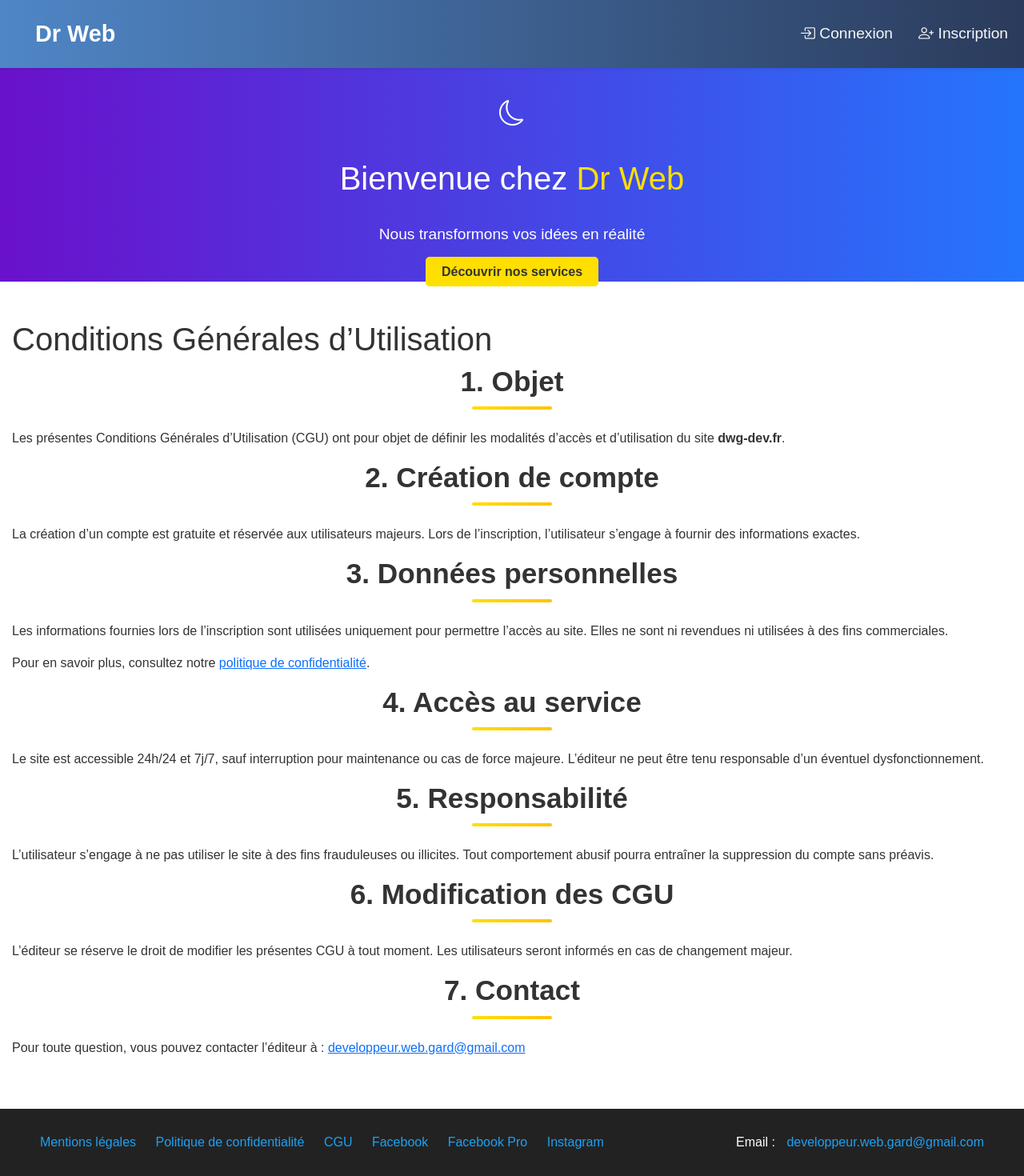
After one commit to MrLeoufff/dwg-dev, a Symfony app: template templates/legal/cgu.html.twig in a window 1280 px wide. The commit adds this page. Shown: the whole page at 80% size. Run offline with Twig, Linux system fonts and the light colour scheme; the template is opened without the code that fills it, so the values that code supplies are empty; some libraries are stand-ins or nearby versions.

Commit message:
correction style/script

```diff
--- a/templates/base.html.twig
+++ b/templates/base.html.twig
@@ -105,6 +105,7 @@
 					<div class="social-links">
 						<a href="{{ path('app_mentions_legales') }}">Mentions légales</a>
 						<a href="{{ path('app_politique_confidentialite') }}">Politique de confidentialité</a>
+						<a href="{{ path('app_cgu') }}">CGU</a>
 						<a href="https://www.facebook.com/profile.php?id=61567774622871" target="_blank" rel="noopener">Facebook</a>
 						<a href="https://www.facebook.com/profile.php?id=61567774622871" target="_blank" rel="noopener">Facebook Pro</a>
 						<a href="https://www.instagram.com/leliardrene/" target="_blank" rel="noopener">Instagram</a>
--- /dev/null
+++ b/templates/legal/cgu.html.twig
@@ -0,0 +1,36 @@
+{% extends 'base.html.twig' %}
+
+{% block title %}Conditions Générales d’Utilisation
+{% endblock %}
+
+{% block body %}
+	<div class="container py-5">
+		<h1>Conditions Générales d’Utilisation</h1>
+
+		<h2>1. Objet</h2>
+		<p>Les présentes Conditions Générales d’Utilisation (CGU) ont pour objet de définir les modalités d’accès et d’utilisation du site
+			<strong>dwg-dev.fr</strong>.</p>
+
+		<h2>2. Création de compte</h2>
+		<p>La création d’un compte est gratuite et réservée aux utilisateurs majeurs. Lors de l’inscription, l’utilisateur s’engage à fournir des informations exactes.</p>
+
+		<h2>3. Données personnelles</h2>
+		<p>Les informations fournies lors de l’inscription sont utilisées uniquement pour permettre l’accès au site. Elles ne sont ni revendues ni utilisées à des fins commerciales.</p>
+		<p>Pour en savoir plus, consultez notre
+			<a href="{{ path('app_politique_confidentialite') }}">politique de confidentialité</a>.</p>
+
+		<h2>4. Accès au service</h2>
+		<p>Le site est accessible 24h/24 et 7j/7, sauf interruption pour maintenance ou cas de force majeure. L’éditeur ne peut être tenu responsable d’un éventuel dysfonctionnement.</p>
+
+		<h2>5. Responsabilité</h2>
+		<p>L’utilisateur s’engage à ne pas utiliser le site à des fins frauduleuses ou illicites. Tout comportement abusif pourra entraîner la suppression du compte sans préavis.</p>
+
+		<h2>6. Modification des CGU</h2>
+		<p>L’éditeur se réserve le droit de modifier les présentes CGU à tout moment. Les utilisateurs seront informés en cas de changement majeur.</p>
+
+		<h2>7. Contact</h2>
+		<p>Pour toute question, vous pouvez contacter l’éditeur à :
+			<a href="mailto:developpeur.web.gard@gmail.com">developpeur.web.gard@gmail.com</a>
+		</p>
+	</div>
+{% endblock %}
--- a/templates/security/register.html.twig
+++ b/templates/security/register.html.twig
@@ -6,6 +6,7 @@
 	{{ form_row(registrationForm.pseudo) }}
 	{{ form_row(registrationForm.email) }}
 	{{ form_row(registrationForm.plainPassword) }}
+	{{ form_row(registrationForm.agreeTerms) }}
 	<button type="submit">S'inscrire</button>
 	{{ form_end(registrationForm) }}
 {% endblock %}
```
Also changed, not shown: src/Controller/LegalController.php (+7 -0 lines), src/Form/RegistrationFormType.php (+18 -6 lines).
